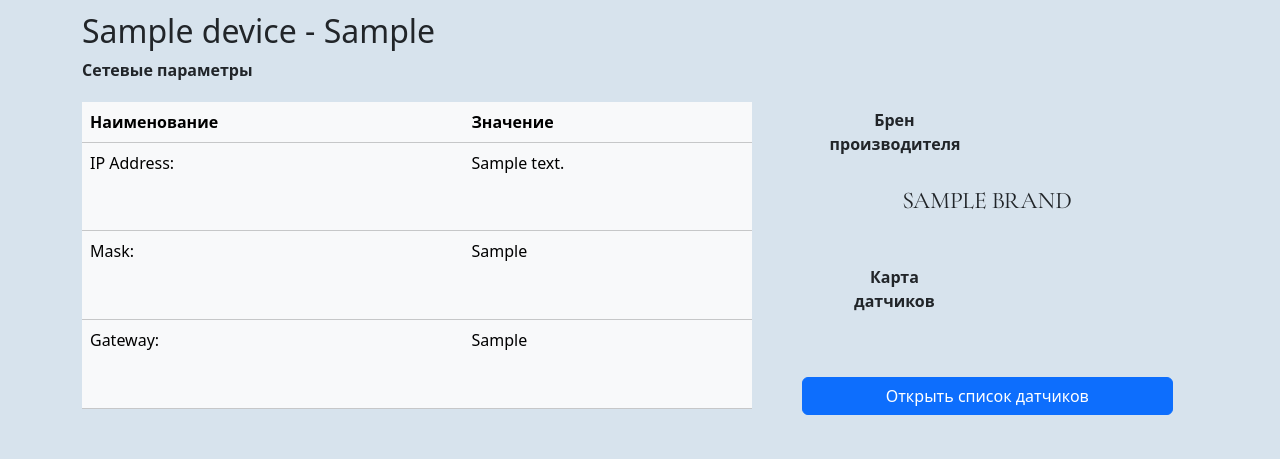
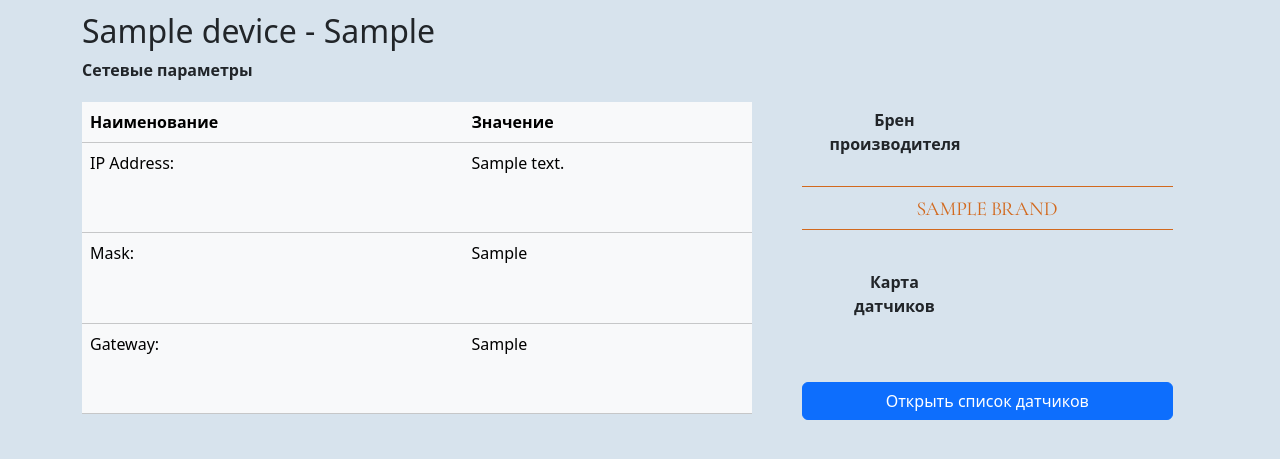
Before and after one commit to vikneo/instructions, a Django app: a page that uses documents/templates/device/device_detail.html in a window 1280 px wide. Shown: the part 187-646 px from the top of the page. Run offline with Django 5.2, Linux system fonts and the light colour scheme; tables that the repository leaves empty hold one stand-in row (values such as "Sample post"); some libraries are stand-ins or nearby versions.

Commit message:
added color for text

```diff
--- a/documents/static/access/css/style.css
+++ b/documents/static/access/css/style.css
@@ -192,8 +192,11 @@ body {
 .setting-title {
     margin-top: 15px !important;
     margin-bottom: 25px !important;
+    padding-top: 10px !important;
+    outline: 1px solid !important;
+    color: chocolate;
     font-family: 'Zt Chablis Regular', sans-serif;
-    font-weight: 800;
+    font-weight: 600;
     text-transform: uppercase;}
 
 .setting-info {
--- a/documents/templates/device/device_detail.html
+++ b/documents/templates/device/device_detail.html
@@ -80,7 +80,7 @@
                         <div class="p-3"><strong>Брен производителя</strong></div>
                     </div>
                     <div class="setting-title">
-                        <h4>{{ device.brand_id.name }}</h4>
+                        <h5>{{ device.brand_id.name }}</h5>
                     </div>
                 </div>
             </div>
```
